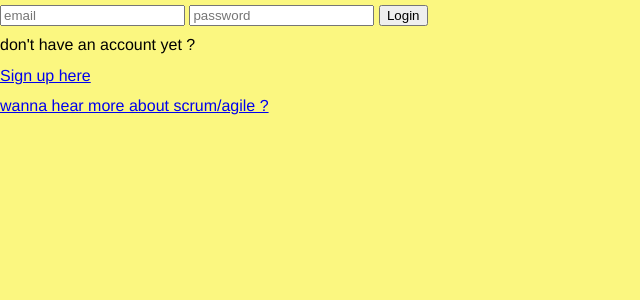
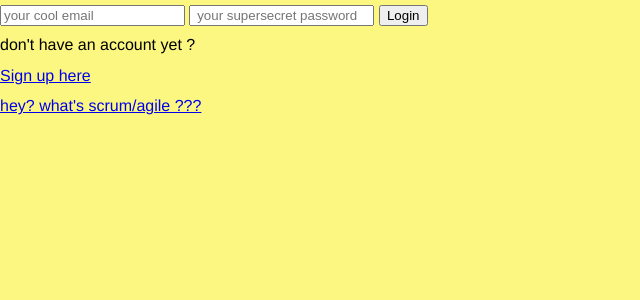
Before and after one commit to SanderBossuyt/WhiteBoard, a PHP site: page / in a window 1280 px wide. Shown: the part 40-340 px from the top of the page, without its empty margins (0-640 px from the left). Run offline with PHP 8.4, Linux system fonts and the light colour scheme; some libraries are stand-ins or nearby versions.

Commit message:
teksten aanpassen en in order zetten files

```diff
--- a/js/script.dist.js
+++ b/js/script.dist.js
@@ -24,8 +24,10 @@
 		$('#newBoard').submit(function(event) {
 
 			event.preventDefault();
+
 			//ajax call naar php vernieuwen persoonlijke boards lijst
-			//don't copy this mothef*ckers, SHAME ON YOU GITHUBBERS
+			//don't copy this public code mothef*ckers, SHAME ON YOU GITHUBBERS!!!!!!!!!!!!!!!!!!!!!!!!!!!!!!!!!!!!!!
+
 				$.ajax({
 					type:"POST",
 					url:"index.php?page=detail",
@@ -215,7 +217,6 @@ module.exports = (function(){
 			url:"index.php?page=drawing&id="+ splitting,
 			data: "id=" + this.el.classList[2] + "&x=" + (event.x - this.offsetX) + "&y=" + (event.y - this.offsetY) + "&action=" + "Update Position",
 			success:function(response){
-				//console.log(response);
 		   	}
 		});
 
--- a/js/src/classes/item.js
+++ b/js/src/classes/item.js
@@ -35,7 +35,6 @@ module.exports = (function(){
 			url:"index.php?page=drawing&id="+ splitting,
 			data: "id=" + this.el.classList[2] + "&x=" + (event.x - this.offsetX) + "&y=" + (event.y - this.offsetY) + "&action=" + "Update Position",
 			success:function(response){
-				//console.log(response);
 		   	}
 		});
 
--- a/js/src/script.js
+++ b/js/src/script.js
@@ -23,8 +23,10 @@
 		$('#newBoard').submit(function(event) {
 
 			event.preventDefault();
+
 			//ajax call naar php vernieuwen persoonlijke boards lijst
-			//don't copy this mothef*ckers, SHAME ON YOU GITHUBBERS
+			//don't copy this public code mothef*ckers, SHAME ON YOU GITHUBBERS!!!!!!!!!!!!!!!!!!!!!!!!!!!!!!!!!!!!!!
+
 				$.ajax({
 					type:"POST",
 					url:"index.php?page=detail",
--- a/view/users/register.php
+++ b/view/users/register.php
@@ -70,7 +70,7 @@
         </div>
 
         <div class="form-group">
-            <div><input type="submit" value="go go go !" class="reg"></div>
+            <div><input type="submit" value="Let's go for it !" class="reg"></div>
         </div>
 
     </form>
--- a/view/whiteboards/index.php
+++ b/view/whiteboards/index.php
@@ -3,8 +3,8 @@
 
     <div class="login">
     	<form role="login" action="index.php?page=login" method="post">
-            <input type="email" name="email" placeholder="email" class="form-control" />
-            <input type="password" name="password" placeholder="password" class="form-control" />
+            <input type="email" name="email" placeholder="your cool email" class="form-control" />
+            <input type="password" name="password" placeholder=" your supersecret password" class="form-control" />
             <input type="submit" value="Login" class="login" />
         </form>
     </div>
@@ -15,7 +15,7 @@
     </div>
 
     <div class="explanation">
-        <a href="index.php?page=expl">wanna hear more about scrum/agile ?</a>
+        <a href="index.php?page=expl">hey? what's scrum/agile ???</a>
     </div>
 
 </div>
```
Also changed, not shown: view/whiteboards/detail.php (+4 -5 lines).
